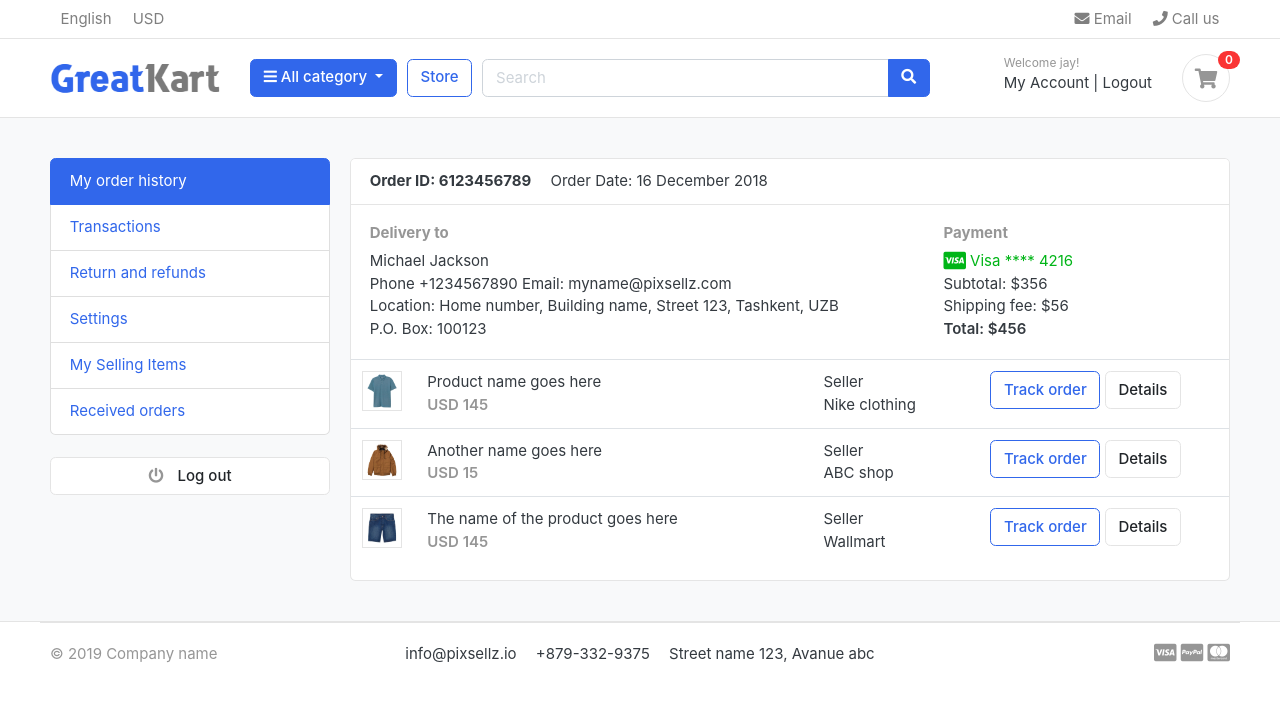
After one commit to jayc595/InfiniteShopper, a Django app: page /account/account/ in a window 1280 px wide. The commit adds this page. Shown: the top 702 px of the page. Run offline with Django 4.2, Linux system fonts and the light colour scheme; a user stored in the database is signed in; data comes from the database, SQL or seed files in the repository; both versions use the stored data as it was after the commit; some libraries are stand-ins or nearby versions; some web fonts are replaced.

Commit message:
adding my account page + starting account activation email

```diff
--- /dev/null
+++ b/templates/accounts/account.html
@@ -0,0 +1,98 @@
+{% extends 'base.html' %}
+{% block content %}
+
+<!-- ========================= SECTION CONTENT ========================= -->
+<section class="section-conten padding-y bg">
+{% include 'includes/alerts.html' %}
+<div class="container">
+	<div class="row">
+	<aside class="col-md-3">
+		<!--   SIDEBAR   -->
+		<ul class="list-group">
+			<a class="list-group-item active" href="#"> My order history </a>
+			<a class="list-group-item" href="#"> Transactions </a>
+			<a class="list-group-item" href="#"> Return and refunds </a>
+			<a class="list-group-item" href="#">Settings </a>
+			<a class="list-group-item" href="#"> My Selling Items </a>
+			<a class="list-group-item" href="#"> Received orders </a>
+		</ul>
+		<br>
+		<a class="btn btn-light btn-block" href="{% url 'logout' %}"> <i class="fa fa-power-off"></i> <span class="text">Log out</span> </a>
+		<!--   SIDEBAR .//END   -->
+	</aside>
+	<main class="col-md-9">
+		<article class="card">
+		<header class="card-header">
+			<strong class="d-inline-block mr-3">Order ID: 6123456789</strong>
+			<span>Order Date: 16 December 2018</span>
+		</header>
+		<div class="card-body">
+			<div class="row">
+				<div class="col-md-8">
+					<h6 class="text-muted">Delivery to</h6>
+					<p>Michael Jackson <br>
+					Phone +1234567890 Email: myname@pixsellz.com <br>
+			    	Location: Home number, Building name, Street 123,  Tashkent, UZB <br>
+			    	P.O. Box: 100123
+			 		</p>
+				</div>
+				<div class="col-md-4">
+					<h6 class="text-muted">Payment</h6>
+					<span class="text-success">
+						<i class="fab fa-lg fa-cc-visa"></i>
+					    Visa  **** 4216
+					</span>
+					<p>Subtotal: $356 <br>
+					 Shipping fee:  $56 <br>
+					 <span class="b">Total:  $456 </span>
+					</p>
+				</div>
+			</div> <!-- row.// -->
+		</div> <!-- card-body .// -->
+		<div class="table-responsive">
+		<table class="table table-hover">
+			<tr>
+				<td width="65">
+					<img src="../images/items/1.jpg" class="img-xs border">
+				</td>
+				<td>
+					<p class="title mb-0">Product name goes here </p>
+					<var class="price text-muted">USD 145</var>
+				</td>
+				<td> Seller <br> Nike clothing </td>
+				<td width="250"> <a href="#" class="btn btn-outline-primary">Track order</a> <a href="#" class="btn btn-light"> Details </a> </td>
+			</tr>
+			<tr>
+				<td>
+					<img src="../images/items/2.jpg" class="img-xs border">
+				</td>
+				<td>
+					<p class="title mb-0">Another name goes here </p>
+					<var class="price text-muted">USD 15</var>
+				</td>
+				<td> Seller <br> ABC shop </td>
+				<td> <a href="#" class="btn btn-outline-primary">Track order</a> <a href="#" class="btn btn-light"> Details </a> </td>
+			</tr>
+			<tr>
+				<td>
+					<img src="../images/items/3.jpg" class="img-xs border">
+				</td>
+				<td>
+					<p class="title mb-0">The name of the product  goes here </p>
+					<var class="price text-muted">USD 145</var>
+				</td>
+				<td> Seller <br> Wallmart </td>
+				<td> <a href="#" class="btn btn-outline-primary">Track order</a> <a href="#" class="btn btn-light"> Details </a> </td>
+			</tr>
+		</table>
+		</div> <!-- table-responsive .end// -->
+		</article> <!-- order-group.// -->
+	</main>
+</div> <!-- row.// -->
+</div>
+
+
+</section>
+<!-- ========================= SECTION CONTENT END// ========================= -->
+
+{% endblock %}
--- a/templates/includes/navbar.html
+++ b/templates/includes/navbar.html
@@ -71,7 +71,7 @@
 					<div class="widget-header">
 						<small class="title text-muted">Welcome {{ user.firstname }}!</small>
 						<div>
-							<a href="#">My Account</a> <span class="dark-transp"> | </span>
+							<a href="{% url 'account' %}">My Account</a> <span class="dark-transp"> | </span>
 							<a href="{% url 'logout' %}"> Logout</a>
 						</div>
 					</div>
--- a/users/urls.py
+++ b/users/urls.py
@@ -6,4 +6,6 @@ urlpatterns = [
     path('register/', views.register, name="register"),
     path('login/', views.login, name="login"),
     path('logout/', views.logout, name="logout"),
+    path('account/', views.myAccount, name="account"),
+
 ]
--- a/users/views.py
+++ b/users/views.py
@@ -60,8 +60,8 @@ def login(request):
 
         if user is not None:
             auth.login(request, user)
-            # messages.success(request, "You have successfully logged in.")
-            return redirect('home')
+            messages.success(request, "You have successfully logged in.")
+            return redirect('account')
         else:
             messages.error(request, "Email or Password incorrect.")
             return redirect('login')
@@ -73,3 +73,7 @@ def logout(request):
     auth.logout(request)
     messages.success(request, "You have successfully logged out.")
     return redirect('login')
+
+@login_required(login_url='login')
+def myAccount(request):
+    return render(request, 'accounts/account.html')
```
Also changed, not shown: infiniteShopper/settings.py (+7 -0 lines), db.sqlite3.
